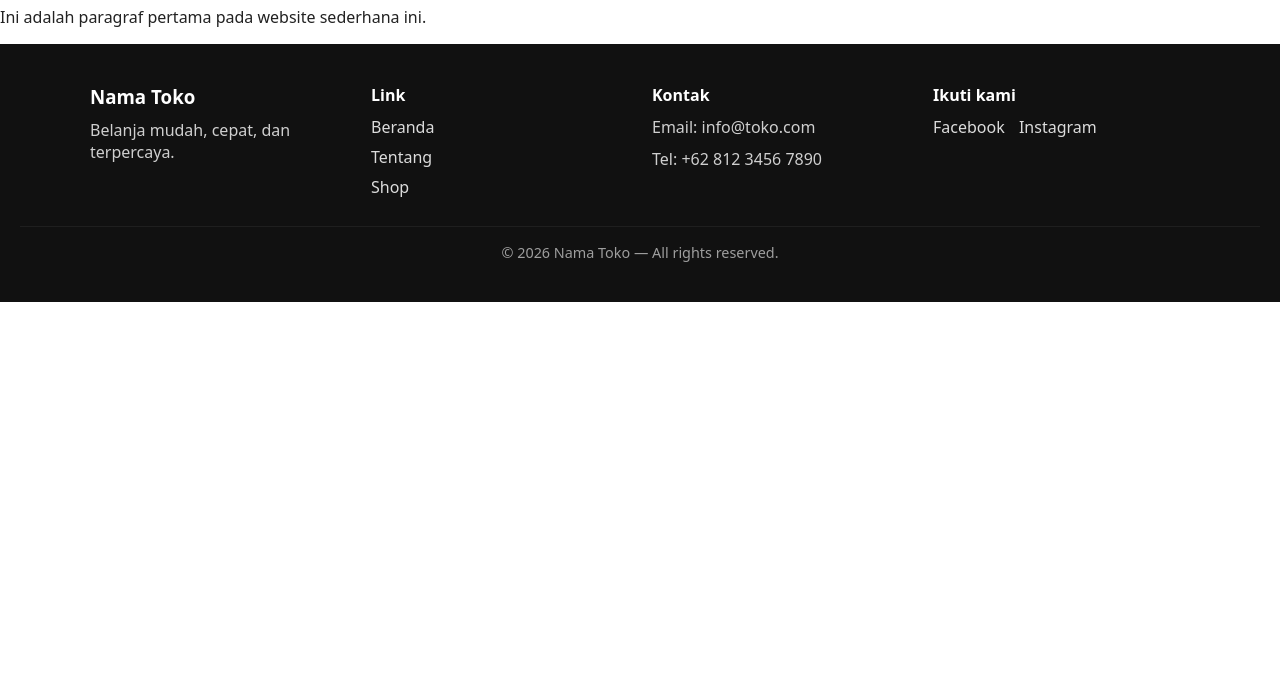
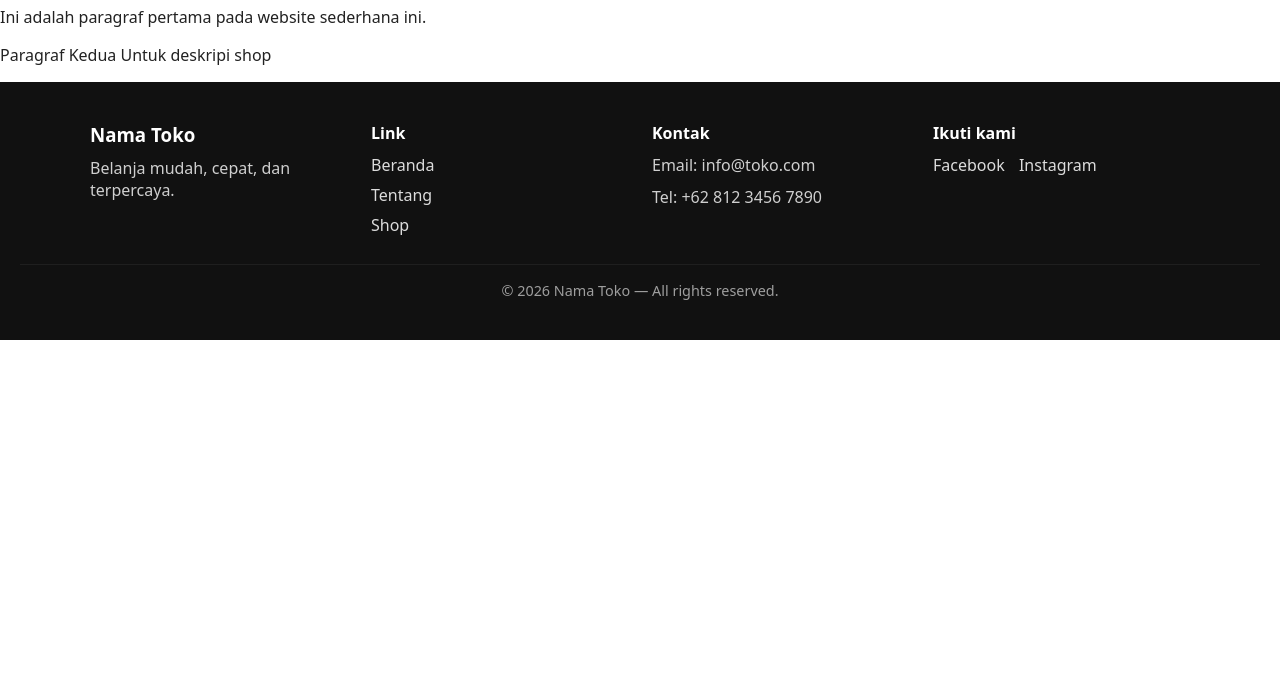
Before and after one commit to Sukri47/BelajarKelasFullStack, a plain HTML site: page index.html in a window 1280 px wide. Shown: the part 124-800 px from the top of the page. Drawn offline with Linux system fonts and the light colour scheme.

Commit message:
Menambahkan deskripsi toko

```diff
--- a/index.html
+++ b/index.html
@@ -14,6 +14,7 @@
     <!-- isi -->
     <h1>Website Sederhana</h1>
     <p>Ini adalah paragraf pertama pada website sederhana ini.</p>
+    <p>Paragraf Kedua Untuk deskripi shop</p>
     <!-- footer -->
     <footer class="site-footer">
       <div class="footer-container">
```
